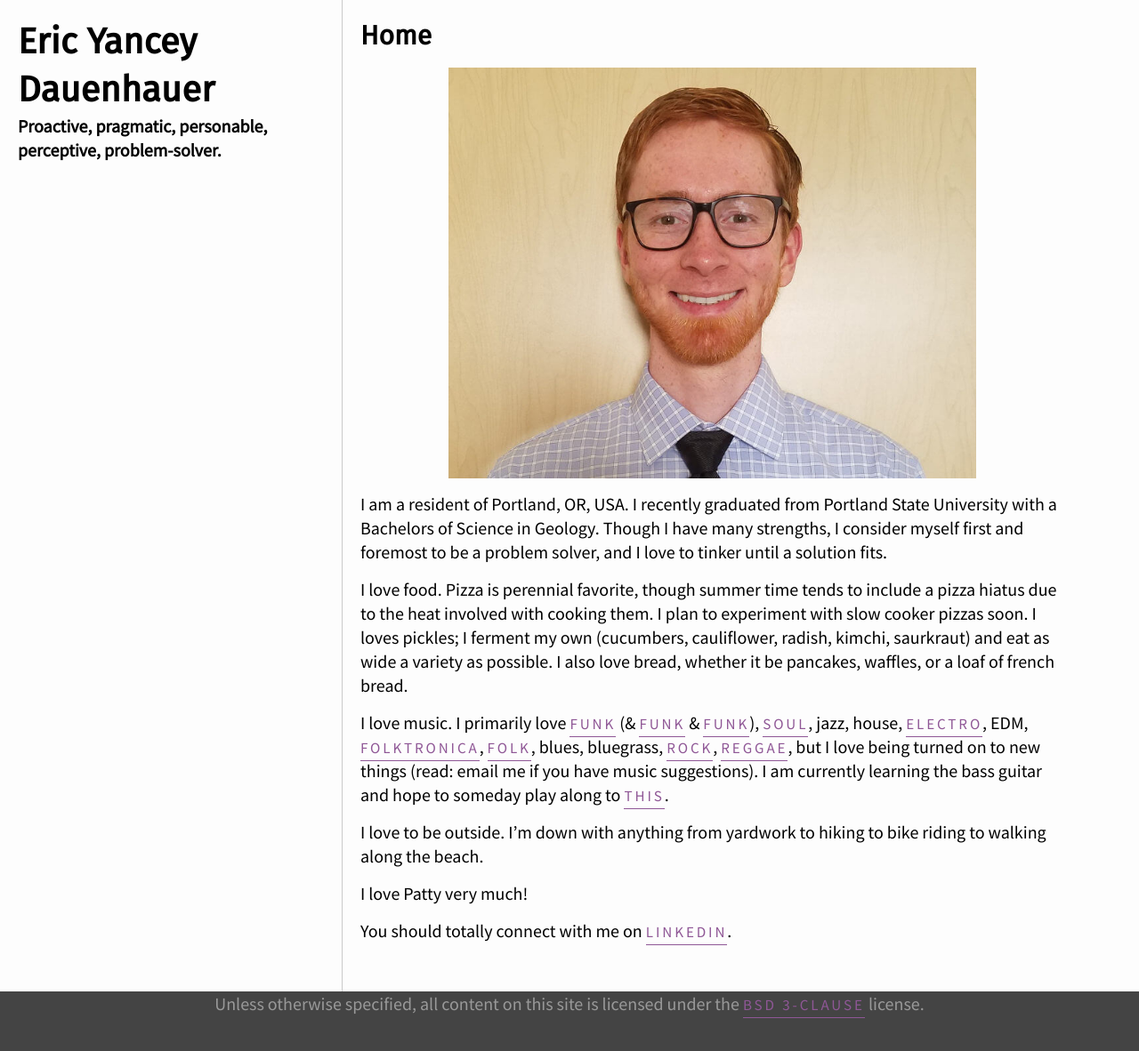
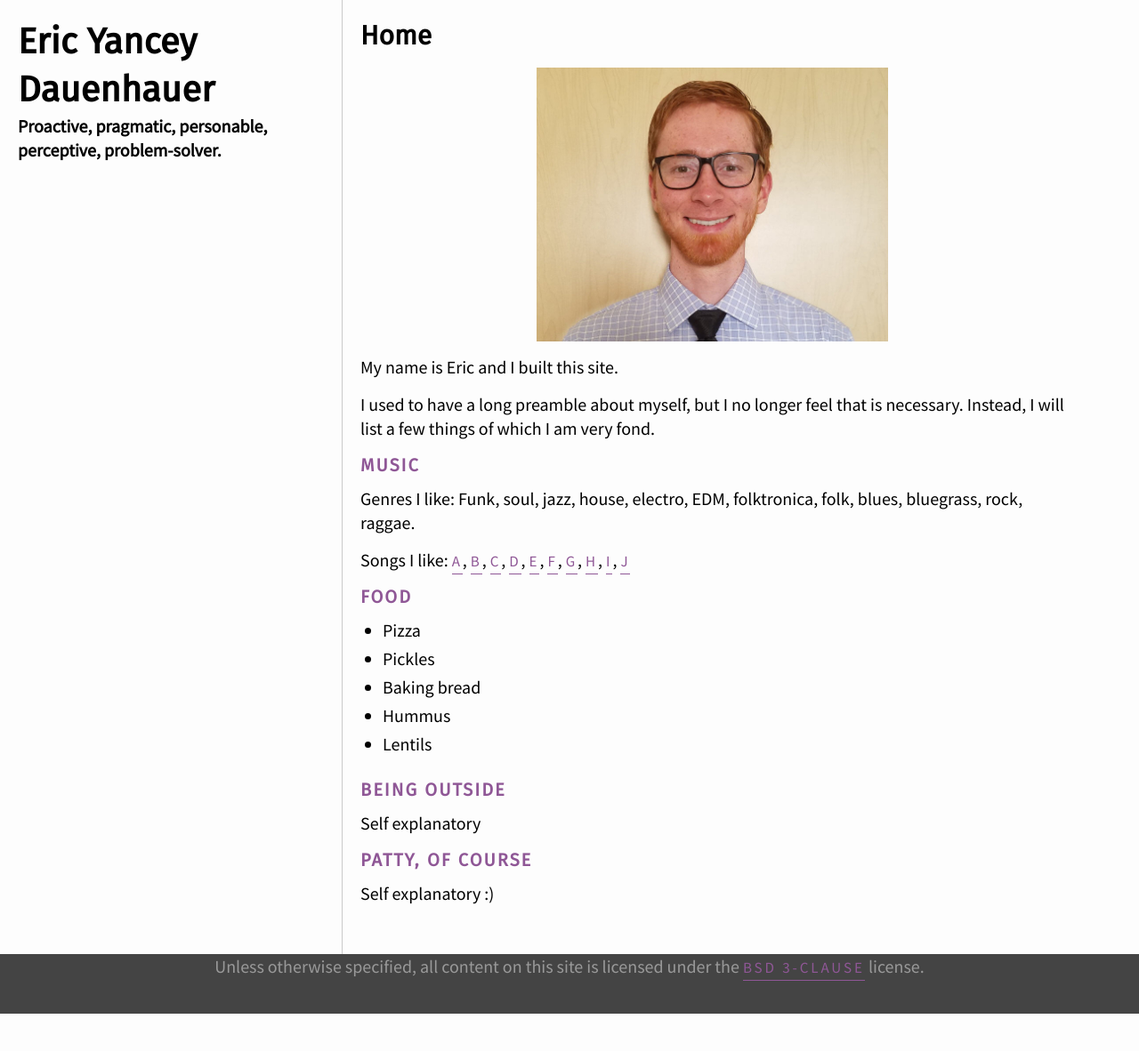
Before and after one commit to ericyd/ericyd.github.io, a Jekyll site: the page built from index.md, in a window 1280 px wide. Shown: the whole page at 89% size. Built offline with Jekyll 4.4.1, drawn with Linux system fonts in a browser that asks for light colours; some web fonts are replaced; after the commit the page ends 1140 px from its top, so only the background shows below that.

Commit message:
update homepage

```diff
--- a/_sass/_body.scss
+++ b/_sass/_body.scss
@@ -58,10 +58,10 @@ img {
   text-align: center;
 
   img {
-    max-width: 100%;
+    max-width: 75%;
     margin: auto;
     @include for-tablet-portrait-up {
-      max-width: 75%;
+      max-width: 50%;
     }
   }
 }
--- a/index.md
+++ b/index.md
@@ -8,28 +8,28 @@ title: Home
 ![Eric Dauenhauer]({{ 'assets/eric_dauenhauer.jpg' | relative_url }})
 </span>
 
-I am a resident of Portland, OR, USA.  I recently graduated from
-<span itemprop="affiliation"
-itemscope itemtype="http://schema.org/EducationalOrganization">
-<span itemprop="name">Portland State University</span> with a Bachelors of Science in
-<span itemprop="department">Geology</span></span>. Though I have many strengths,
-I consider myself first and foremost to be a problem solver, and I love to tinker until a solution fits.
+My name is Eric and I built this site.
 
-I love food.  Pizza is perennial favorite, though summer time
-tends to include a pizza hiatus due to the heat involved with cooking them.
-I plan to experiment with slow cooker pizzas soon.
-I loves pickles; I ferment my own (cucumbers, cauliflower, radish, kimchi, saurkraut)
-and eat as wide a variety as possible.
-I also love bread, whether it be pancakes, waffles, or a loaf of french bread.
+I used to have a long preamble about myself, but I no longer feel that is necessary. Instead, I will list a few things of which I am very fond.
 
+#### Music
 
-I love music. I primarily love <a href="https://youtu.be/PE6HmArln_k">funk</a> (&amp; <a href="https://youtu.be/vj4TdnGMJls">funk</a> &amp; <a href="https://youtu.be/hdhxvs5v8h8">funk</a>), <a href="https://youtu.be/6Z66wVo7uNw">soul</a>, jazz, house, <a href="http://www.ektoplazm.com/free-music/auma-interactingprocessing">electro</a>, EDM, <a href="https://youtu.be/B_POkOLy2rM">folktronica</a>, <a href="https://www.jamendo.com/en/artist/338537/the-wind-whistles">folk</a>, blues, bluegrass, <a href="https://youtu.be/mS8LvHT_zcQ">rock</a>, <a href="https://youtu.be/MODG8k-ZJGI">reggae</a>, but I love being turned on to new things (read: email me if you have music suggestions).  I am currently learning the bass guitar and hope to someday play along to <a href="https://youtu.be/uq-gYOrU8bA">this</a>.
+Genres I like: Funk, soul, jazz, house, electro, EDM, folktronica, folk, blues, bluegrass, rock, raggae.
 
-I love to be outside.
-I'm down with anything from yardwork to hiking to bike riding to walking along the beach.
+Songs I like: [A](https://youtu.be/PE6HmArln_k), [B](https://youtu.be/vj4TdnGMJls), [C](https://youtu.be/hdhxvs5v8h8), [D](https://youtu.be/6Z66wVo7uNw), [E](http://www.ektoplazm.com/free-music/auma-interactingprocessing), [F](https://youtu.be/B_POkOLy2rM), [G](https://www.jamendo.com/en/artist/338537/the-wind-whistles), [H](https://youtu.be/mS8LvHT_zcQ), [I](https://youtu.be/MODG8k-ZJGI), [J](https://youtu.be/uq-gYOrU8bA)
 
-I love Patty very much!
+#### Food
 
-You should totally connect with me on [LinkedIn].
+* Pizza
+* Pickles
+* Baking bread
+* Hummus
+* Lentils
 
-[Linkedin]: http://www.linkedin.com/in/ericdauenhauer
+#### Being outside
+
+Self explanatory
+
+#### Patty, of course
+
+Self explanatory :)
```
Also changed, not shown: _data/nav.json (+12 -5 lines).
